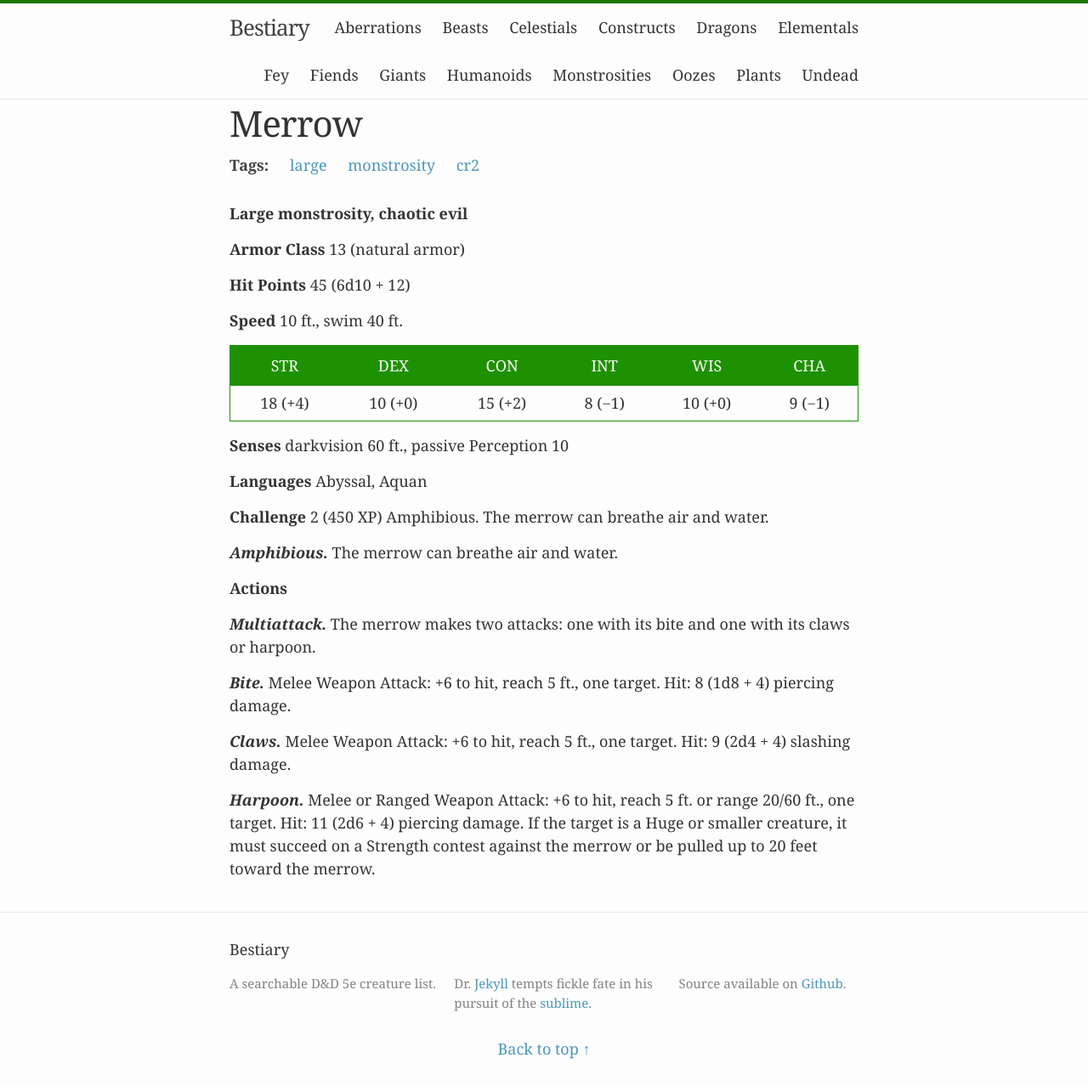
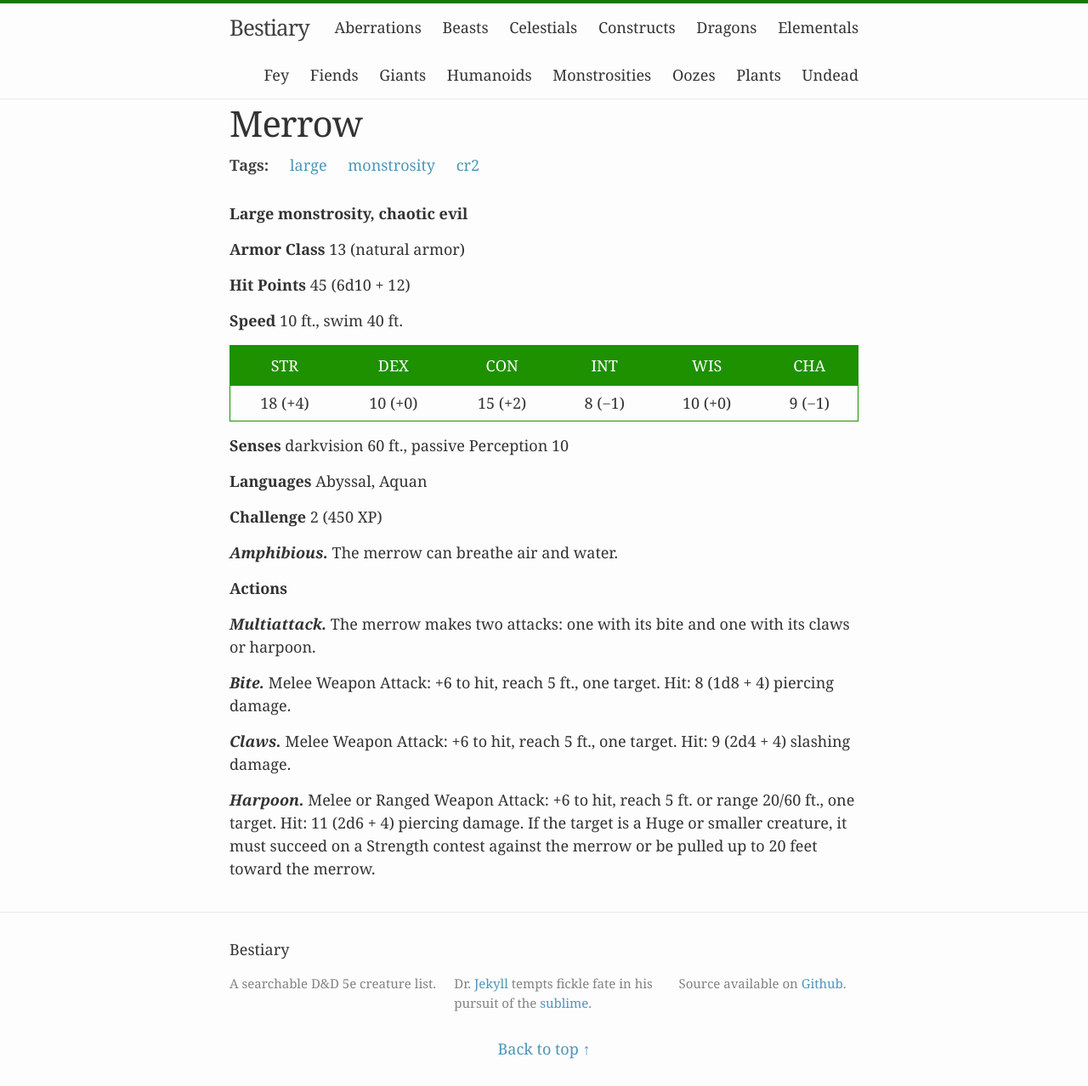
Before and after one commit to beaurancourt/bestiary, a Jekyll site: the page built from _posts/2016-02-29-merrow.markdown, in a window 1280 px wide. Shown: the whole page at 85% size. Built offline with Jekyll 4.4.1, drawn with Linux system fonts in a browser that asks for light colours.

Commit message:
Deleted repeat of ability in Merrow
- Missed it in the previous commit, seems like the information was there ... it was just on the wrong line.

```diff
--- a/_posts/2016-02-29-merrow.markdown
+++ b/_posts/2016-02-29-merrow.markdown
@@ -21,7 +21,7 @@ tags: [large, monstrosity, cr2]
 
 **Languages** Abyssal, Aquan
 
-**Challenge** 2 (450 XP) Amphibious. The merrow can breathe air and water.
+**Challenge** 2 (450 XP)
 
 ***Amphibious.*** The merrow can breathe air and water.
 
```
